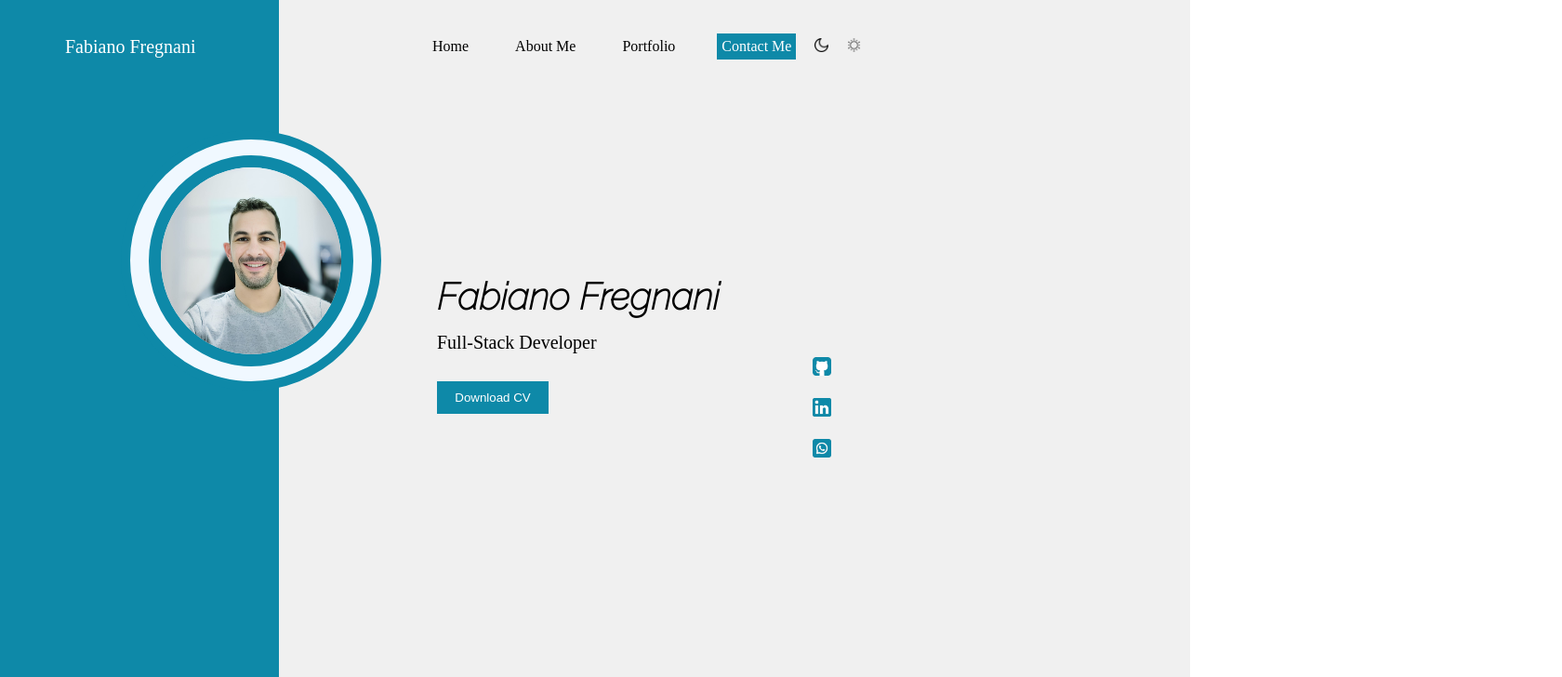
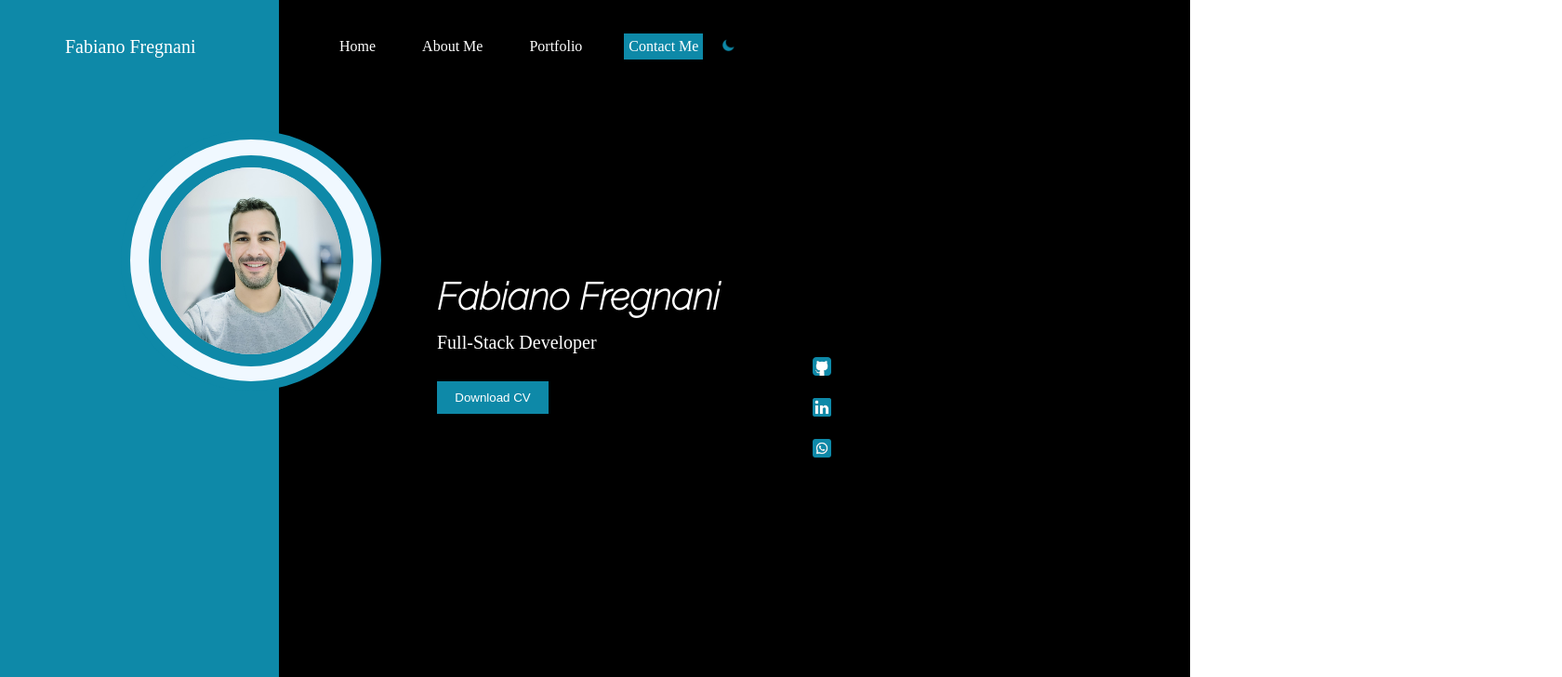
Before and after one commit to fregnani123/sitePortfolio, a React (Vite) app: page / in a window 1280 px wide. Shown: the top 728 px of the page at 93% size, 1680 px wide, since content can reach past the window. Built offline with nearby package versions, Linux system fonts and the light colour scheme.

Commit message:
melhorias css

```diff
--- a/src/components/body.css
+++ b/src/components/body.css
@@ -6,37 +6,64 @@
 }
 
 .main-container {
+    position: relative;
+    width: 100vw;
+    height: 100vh;
+    overflow: hidden;
+
+}
+
+.headerDiv {
+    display: flex;
+}
+
+.body-Container {
     display: flex;
     width: 100vw;
     height: 100vh;
+    background-color: var(--cor1);
+     transition: background-color 1s ease;
 }
 
-.divBodyPartOne{
-position: absolute;
-top: 100px;
+.body-ContainerEscura {
+    display: flex;
+    width: 100vw;
+    height: 100vh;
+    background-color: var(--cor2);
+    transition: background-color 1s ease;
+
+}
+
+.divBodyPartOne {
     width: 300px;
-padding-right: 250px;
     height: calc(100vh - 100px);
     background-color: var(--cor3);
+    border-bottom: 10px solid var(--cor3);
 }
 
 .divBodyPartTwo{
-position: absolute;
-top: 100px;
-left: 300px;
+    height: calc(100vh - 100px);
     width: calc(100vw - 300px);
-height: calc(100vh - 100px);
     align-items: center;
     display: flex;
-justify-content: start;
     border-bottom: 10px solid var(--cor3);
 }
 
-.containerPerfil{
+.divBodyPartTwoEscura {
+    height: calc(100vh - 100px);
+    width: calc(100vw - 300px);
+    align-items: center;
+    display: flex;
+    border-bottom: 10px solid var(--cor3);
+    color: white;
+}
+
+.containerPerfil {
+    position: fixed;
+
     width: 280px;
     height: 280px;
-position: absolute;
-background-color:aliceblue;
+    background-color: aliceblue;
     left: 130px;
     top: 140px;
     border-radius: 50%;
@@ -45,9 +72,8 @@ box-sizing: border-box;
     overflow: hidden;
     justify-content: center;
     align-items: center;
-display:flex;
+    display: flex;
 }
-
 
 .fabianoImg {
     width: 220px;
@@ -57,24 +83,25 @@ display:flex;
     border: 13px solid var(--cor3);
 }
 
-.nome{
+.nome {
     font-size: 40px;
     font-family: 'Raleway', sans-serif;
     font-weight: 900;
-text-wrap: nowrap;
+    white-space: nowrap;
+    /* Corrigido de text-wrap para white-space */
 }
 
-.subTitulo{
+.subTitulo {
     margin-top: 15px;
     font-size: 20px;
+}
 
-}
 .sectionNome {
     height: 300px;
     margin-left: 170px;
+}
 
-}
-.CV{
+.CV {
     margin-top: 30px;
     width: 120px;
     height: 35px;
@@ -83,23 +110,26 @@ text-wrap: nowrap;
     background-color: var(--cor3);
     color: white;
     cursor: pointer;
+}
 
-}
 li {
     list-style: none;
 }
-.linkedin, .git, .whatsap{
+
+.linkedin,
+.git,
+.whatsap {
     width: 20px;
     height: auto;
     padding-top: 10px;
     padding-bottom: 10px;
     cursor: pointer;
 }
-.midiaSocial{
+
+.midiaSocial {
     width: 50px;
     margin-left: 85px;
     margin-bottom: 10px;
     justify-content: center;
     text-align: center;
-
 }
--- a/src/components/body.tsx
+++ b/src/components/body.tsx
@@ -4,17 +4,48 @@ import fabianoIMG from '../assets/img/fotoComFundo.png';
 import git from '../assets/img/git.png'
 import linkedin from '../assets/img/logotipo-do-linkedin.png'
 import whatsap from '../assets/img/whatsapp.png'
+import { useState } from 'react';
 
 
-function body() {
+function Body() {
+    const [active, setClaroEscuro] = useState(false);
+    const [colorDiv, setColorDiv] = useState(false);
+    const [corBody, setCorBoby] = useState(false);
+    const [corHead, setCorHead] = useState(false);
+
+    const toggleCor = () => {
+        setClaroEscuro(!active);
+        setCorBoby(!corBody);
+        setColorDiv(!colorDiv);
+        setCorHead(!corHead);
+    }
 
     return (
         <div className='main-container'>
-            <h1 className='logo'>Fabiano Fregnani</h1>
-            <Header />
-            <div className='divBodyPartOne'></div><div className='containerPerfil'><img className='fabianoImg' src={fabianoIMG} /></div><div className='divBodyPartTwo'><section className='sectionNome'><h1 className='nome'>Fabiano Fregnani</h1><p className='subTitulo'>Full-Stack Developer</p><button className='CV'>Download CV</button></section> <section ><ul className='midiaSocial'><li><img className='git' src={git}/></li><li><img className='linkedin' src={linkedin}/></li> <li><img className='whatsap' src={whatsap} alt="" /></li></ul></section></div>
+            <div className='headerDiv'>
+                <h1 className='logo'>Fabiano Fregnani</h1>
+                <Header toggleCor={toggleCor} active={active} colorDiv={colorDiv} corBody={corBody} corHead={corHead} />
+            </div>
+            <div className={corBody ? 'body-Container' : 'body-ContainerEscura'}>
+                <div className='divBodyPartOne'></div>
+                <div className='containerPerfil'><img className='fabianoImg' src={fabianoIMG} /></div>
+                <div className={colorDiv ? 'divBodyPartTwo' : 'divBodyPartTwoEscura'}>
+                    <section className='sectionNome'>
+                        <h1 className='nome'>Fabiano Fregnani</h1>
+                        <p className='subTitulo'>Full-Stack Developer</p>
+                        <button className='CV'>Download CV</button>
+                    </section>
+                    <section>
+                        <ul className='midiaSocial'>
+                            <li><img className='git' src={git} /></li>
+                            <li><img className='linkedin' src={linkedin} /></li>
+                            <li><img className='whatsap' src={whatsap} alt="" /></li>
+                        </ul>
+                    </section>
+                </div>
+            </div>
         </div>
     )
 }
 
-export default body
+export default Body;
--- a/src/components/header.css
+++ b/src/components/header.css
@@ -1,16 +1,34 @@
-:root {
-   --cor1: rgb(255, 255, 255);
-   --cor2: rgb(0, 0, 0);
-   --cor3: rgb(14, 137, 168);
-   --cor4: rgb(59, 80, 138);
-   --cor4: rgb(66, 66, 66);
-   }
 
-.menu-navBar{
+.menu-navBar {
+   display: flex;
+   width: 100vw;
+   height: 100px;
+   box-sizing: border-box;menu-navBar {
    display: flex;
    width: 100vw;
    height: 100px;
    box-sizing: border-box;
+   background-color: var(--cor1);
+   transition: background-color 1s ease;
+}
+
+.menu-navBarEscuro {
+   display: flex;
+   width: 100vw;
+   height: 100px;
+   box-sizing: border-box;
+   background-color: var(--cor2);
+   transition: background-color 1s ease;
+}
+}
+
+.menu-navBarEscuro {
+   display: flex;
+   width: 100vw;
+   height: 100px;
+   box-sizing: border-box;
+   background-color: black;
+   transition: background-color 1s ease;
 }
 
 .menu-mobile{
@@ -18,6 +36,7 @@
    align-items: center;
    box-sizing: border-box;
    height: 100px;
+
 }
 
 .menu-navBar{
@@ -27,7 +46,7 @@
    gap:20px;
    justify-content: flex-start;
    padding: 40px;
-   margin-left: 100px;
+
 }
 
 .logo{
@@ -45,13 +64,18 @@
 }
 
 .li-Menu{
-color: white;
-color: var(--cor2);
 padding: 5px;
 font-size: 16px;
 text-wrap: nowrap;
 margin-left: 20px;
+color: white;
 }
+
+.li-Menu:hover{
+color: var(--cor3);
+transition: color .3s;
+}
+
 #contact{
    background-color: var(--cor3);
    color: white;
@@ -66,21 +90,13 @@ text-decoration: none;
    height: auto;
    cursor: pointer;
 }
-.escuro{
+#escuro{
+margin-left: -20px;
+}
+
+.active{
    width: 15px;
    height: auto;
    cursor: pointer;
    display: none;
 }
-
-#escuro{
-   width: 15px;
-   height: auto;
-   cursor: pointer;
-}
-#claro{
-   width: 15px;
-   height: auto;
-   cursor: pointer;
-   display: none;
-}
--- a/src/components/header.tsx
+++ b/src/components/header.tsx
@@ -2,15 +2,16 @@ import '../components/header.css';
 import { Link } from 'react-router-dom';
 import lua from '../assets/img/forma-de-meia-lua.png'
 import sol from '../assets/img/ensolarado.png'
-import { useState } from 'react';
 
-function header() {
+interface HeaderProps {
+    toggleCor: () => void;
+    active: boolean;
+    colorDiv: boolean;
+    corBody: boolean;
+    corHead: boolean;
+}
 
-    const [active, setClaroEscuro] = useState(false);
-
-    const toggleCor = () => {
-        setClaroEscuro(!active)
-    }
+function header({ toggleCor, active , corHead}: HeaderProps) {
 
     const listaMenu = [
         { id: '1', texto: 'Home', to: '/' },
@@ -18,14 +19,15 @@ function header() {
         { id: '3', texto: 'Portfolio', to: '/' },
         { id: '4', texto: 'Contact Me', to: '/', idClass:'contact', },
     ]
+    const menuClass = corHead ? 'menu-mobile' : 'menu-navBarEscuro';
 
-    return (<nav className='menu-mobile'>
+    return (<nav className={menuClass}>
         <ul className='menu-navBar'>
             {listaMenu.map((lista) => ( <Link className='Link' to={lista.to}>
                 <li className='li-Menu' id={lista.idClass} key={lista.id}>{lista.texto}</li></Link>
             ))}
-            <li><img className= 'claro' onClick={toggleCor} src={lua}/></li>
-            <li><img id='escuro' src={sol} onClick={toggleCor}/></li>
+            <li><img  className= {active ? 'active' : 'claro'} onClick={toggleCor} src={lua}/></li>
+            <li><img id='escuro' className={active ? 'claro' : 'active'} src={sol} onClick={toggleCor}/></li>
         </ul>
     </nav>)
 
```
Also changed, not shown: src/assets/img/forma-de-meia-lua.png. Lines whose indentation alone changed are shown as unchanged.
